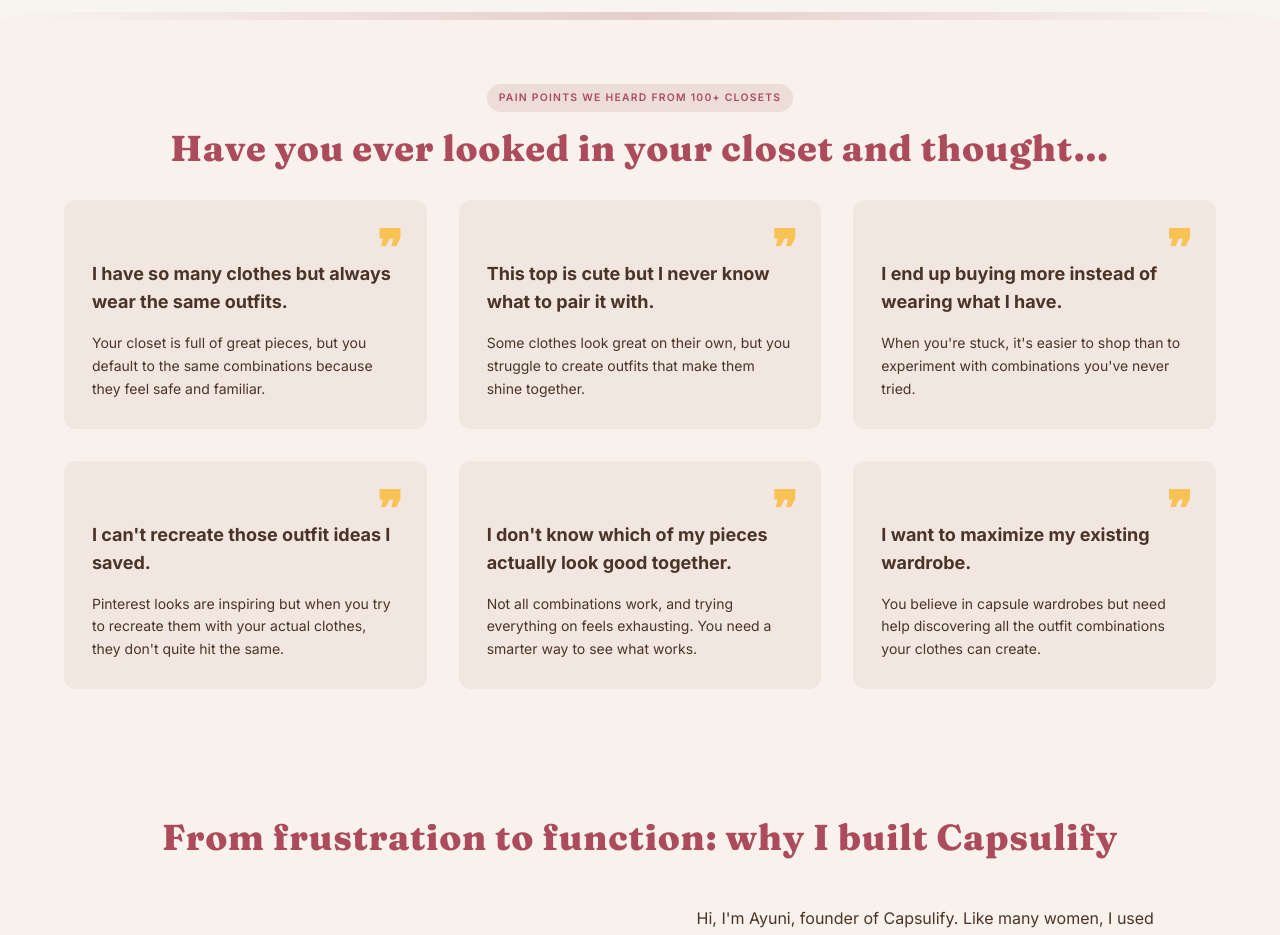
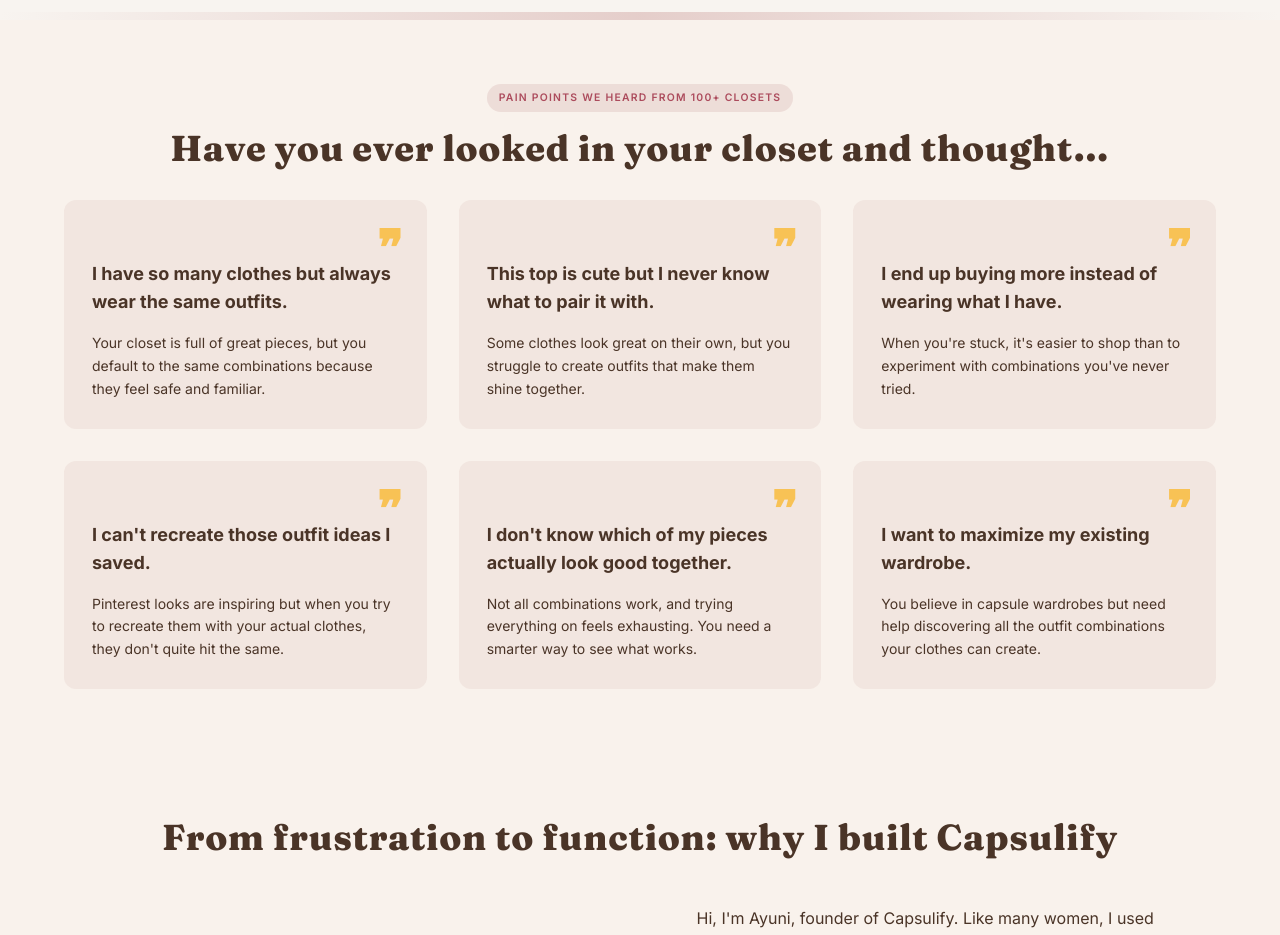
Before and after one commit to capsulify/capsulify-landing-page, a Next.js app: page / in a window 1280 px wide. Shown: the part 620-1555 px from the top of the page. Built offline with nearby package versions, Linux system fonts and the light colour scheme.

Commit message:
update header colors

```diff
--- a/app/page.tsx
+++ b/app/page.tsx
@@ -695,7 +695,7 @@
 							<span className='badge-soft'>
 								Pain points we heard from 100+ closets
 							</span>
-							<h2 className='text-3xl md:text-4xl font-extrabold font-fraunces text-primary text-center'>
+							<h2 className='text-3xl md:text-4xl font-extrabold font-fraunces text-neutral-dark text-center'>
 								Have you ever looked in your closet and thought…
 							</h2>
 						</div>
@@ -748,7 +748,7 @@
 				{/* Founder Story Section */}
 				<section className='section-wrapper tight px-6 md:px-10'>
 					<div className='max-w-6xl mx-auto bg-soft-accent/35 rounded-3xl px-6 md:px-12'>
-						<h2 className='text-3xl md:text-4xl font-extrabold font-fraunces text-primary text-center mb-12'>
+						<h2 className='text-3xl md:text-4xl font-extrabold font-fraunces text-neutral-dark text-center mb-12'>
 							From frustration to function: why I built Capsulify
 						</h2>
 						<div className='flex flex-col md:flex-row gap-10 md:gap-14 items-center'>
@@ -1259,7 +1259,7 @@
 				{/* Capsulify Is For You If Section */}
 				<section className='w-full py-20 px-6 md:px-12'>
 					<div className='max-w-6xl mx-auto text-center space-y-10'>
-						<h2 className='text-3xl md:text-4xl font-extrabold font-fraunces text-primary'>
+						<h2 className='text-3xl md:text-4xl font-extrabold font-fraunces text-neutral-dark'>
 							<span>Capsulify is </span>
 							<span className='italic'>for you</span>
 							<span> if...</span>
@@ -1332,7 +1332,7 @@
 							<span className='badge-soft'>
 								What you'll unlock
 							</span>
-							<h2 className='text-3xl md:text-4xl font-extrabold font-fraunces text-primary'>
+							<h2 className='text-3xl md:text-4xl font-extrabold font-fraunces text-neutral-dark'>
 								Everything you need to get dressed with clarity
 							</h2>
 							<p className='text-neutral-dark/70 max-w-2xl mx-auto text-base md:text-lg'>
```
